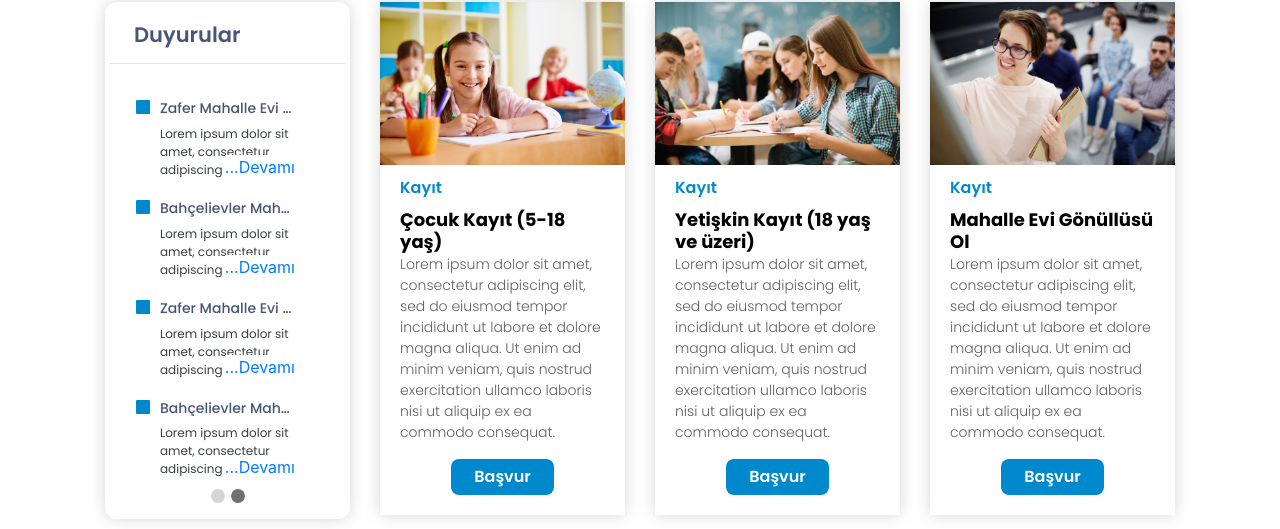
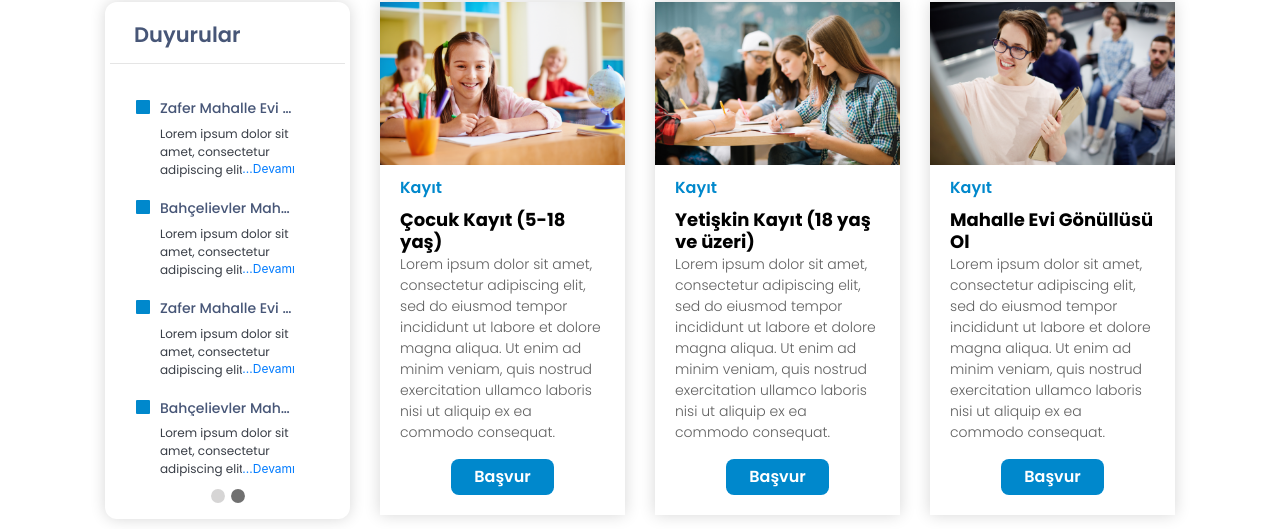
Before and after one commit to mohamedelleuch777/mahalle-etkinlik-frontend, a React (Create React App) app: page / in a window 1280 px wide. Shown: the part 1799-2328 px from the top of the page. Built offline with nearby package versions, Linux system fonts and the light colour scheme.

Commit message:
some css fixes

```diff
--- a/src/components/mahalle_basvuru.js
+++ b/src/components/mahalle_basvuru.js
@@ -88,7 +88,8 @@ const MahalleBasvuru = (props) => {
             color: "#606060",
             fontSize: 18,
             fontFamily: 'Poppins',
-            fontWeight: 300
+            fontWeight: 300,
+            maxWidth: 820
         }
     }
 
--- a/src/components/news.js
+++ b/src/components/news.js
@@ -136,9 +136,10 @@ const Item = (props) => {
         },
         link: {
             position: "absolute",
-            top: 55,
+            top: 60,
             right: 0,
-            backgroundColor: "white"
+            backgroundColor: "white",
+            fontSize: 12
         }
     }
 
```
